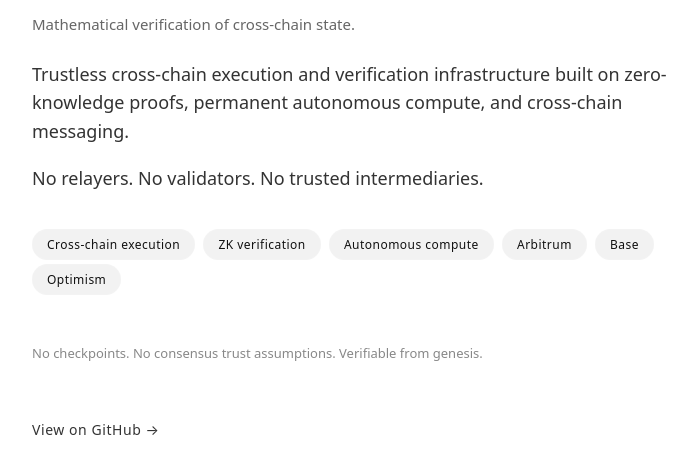
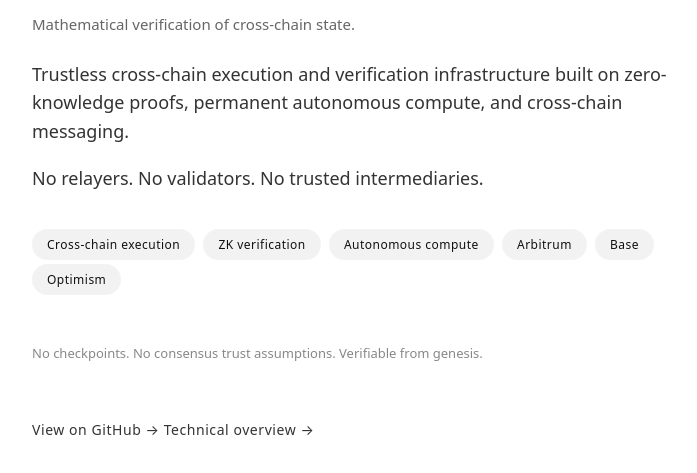
Before and after one commit to k-luecke/paxiom, a plain HTML site: page index.html in a window 1280 px wide. Shown: the part 339-812 px from the top of the page, without its empty margins (268-965 px from the left). Drawn offline with Linux system fonts and the light colour scheme.

Commit message:
link about page from landing

```diff
--- a/index.html
+++ b/index.html
@@ -147,5 +147,8 @@ No checkpoints. No consensus trust assumptions. Verifiable from genesis.
 <a class="github" href="https://github.com/k-luecke/paxiom" target="_blank">
   View on GitHub →
 </a>
+<a class="github" href="about.html">
+  Technical overview →
+</a>
 </body>
 </html>
```
